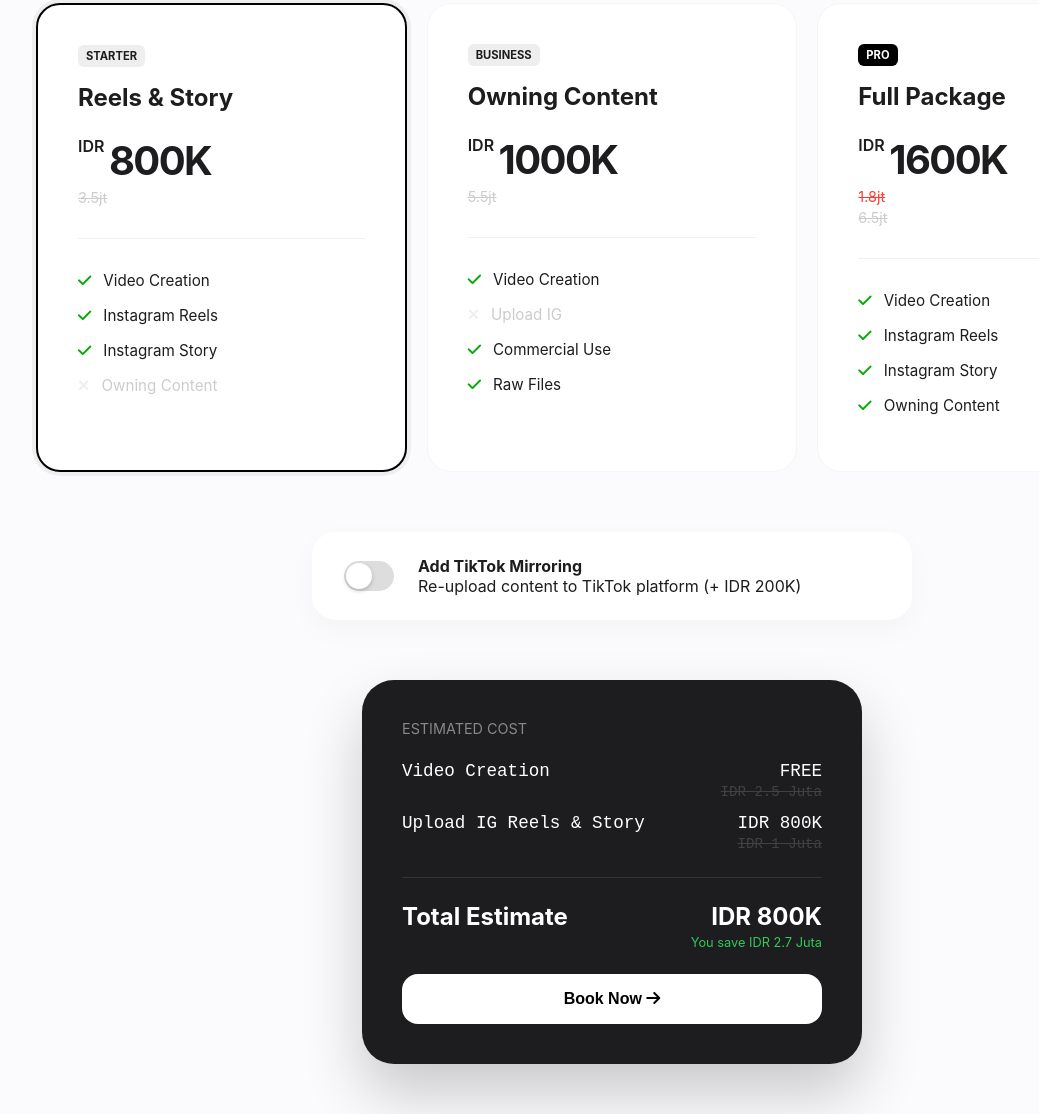
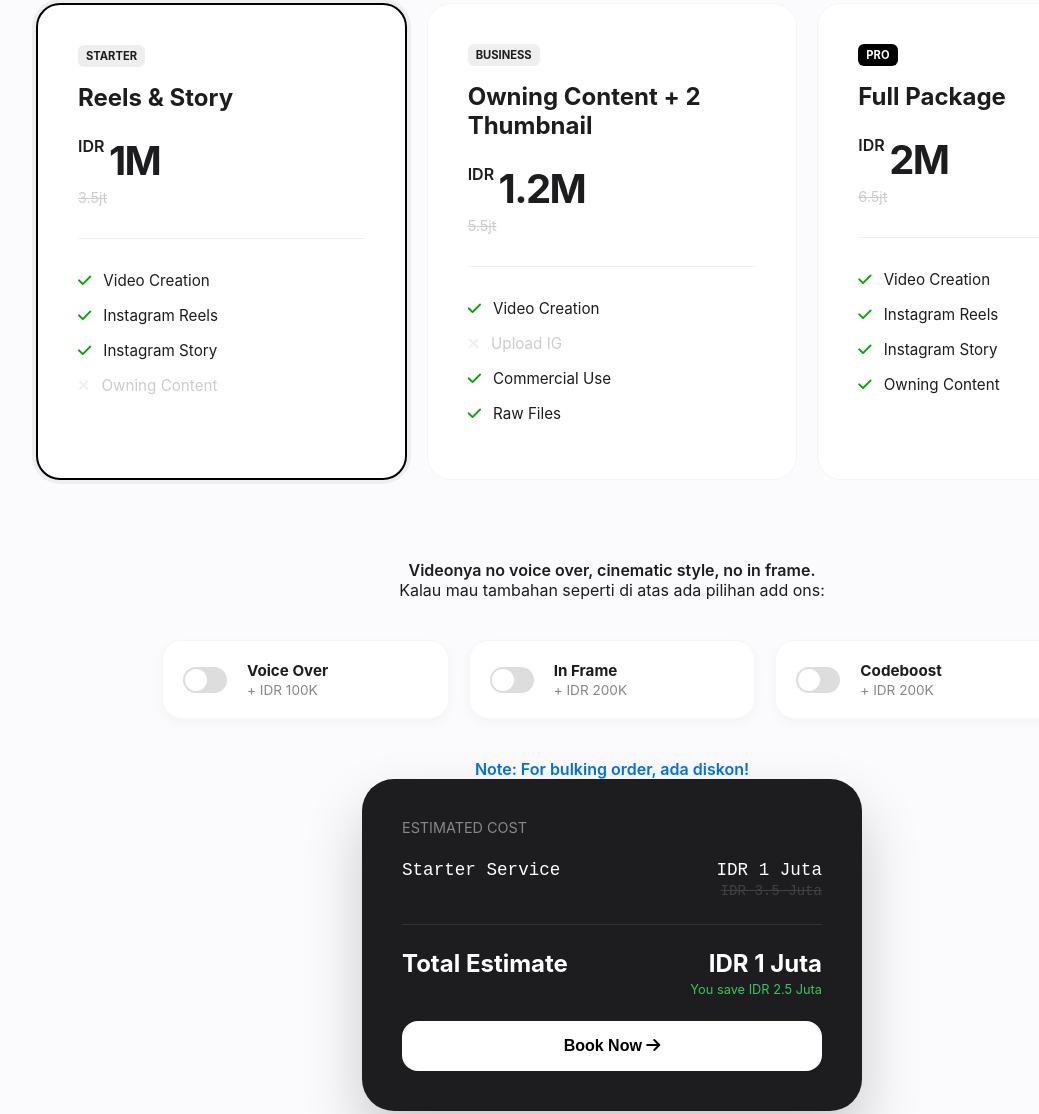
Before and after one commit to arifinrio95/dwslestari_lp, a plain HTML site: page index.html in a window 1280 px wide. Shown: the part 1909-3023 px from the top of the page, without its empty margins (28-1067 px from the left). Drawn offline with Linux system fonts and the light colour scheme.

Commit message:
Update pricing structure and add-ons

```diff
--- a/index.html
+++ b/index.html
@@ -155,7 +155,7 @@
                     </div>
                     <div class="price-display">
                         <span class="currency">IDR</span>
-                        <span class="amount">800K</span>
+                        <span class="amount">1M</span>
                         <span class="strike">3.5jt</span>
                     </div>
                     <ul class="feature-list">
@@ -170,11 +170,11 @@
                 <div class="price-column" id="card-package2" onclick="selectPackage('package2')">
                     <div class="col-head">
                         <span class="col-badge">Business</span>
-                        <h3>Owning Content</h3>
+                        <h3>Owning Content + 2 Thumbnail</h3>
                     </div>
                     <div class="price-display">
                         <span class="currency">IDR</span>
-                        <span class="amount">1000K</span>
+                        <span class="amount">1.2M</span>
                         <span class="strike">5.5jt</span>
                     </div>
                     <ul class="feature-list">
@@ -193,8 +193,7 @@
                     </div>
                     <div class="price-display">
                         <span class="currency">IDR</span>
-                        <span class="amount">1600K</span>
-                        <span class="strike" style="color: #FF3B30; text-decoration-color: #FF3B30;">1.8jt</span>
+                        <span class="amount">2M</span>
                         <span class="strike">6.5jt</span>
                     </div>
                     <ul class="feature-list">
@@ -206,16 +205,50 @@
                 </div>
             </div>
 
-            <!-- Addon Row -->
-            <div class="addon-row" id="tiktok-addon-section">
-                <div class="addon-toggle">
-                    <input type="checkbox" id="tiktok-addon" onchange="toggleTikTokAddon()">
-                    <label for="tiktok-addon"></label>
+            <!-- Service Details & Addons -->
+            <div class="pricing-header" style="margin-top: 80px; margin-bottom: 40px;">
+                <p style="font-weight: 600; color: var(--text-main);">Videonya no voice over, cinematic style, no in frame.</p>
+                <p>Kalau mau tambahan seperti di atas ada pilihan add ons:</p>
+            </div>
+
+            <div class="addons-grid">
+                <!-- Voice Over -->
+                <div class="addon-row-mini">
+                    <div class="addon-toggle">
+                        <input type="checkbox" id="addon-voiceover" onchange="calculateTotal()">
+                        <label for="addon-voiceover"></label>
+                    </div>
+                    <div class="addon-info">
+                        <h4>Voice Over</h4>
+                        <p>+ IDR 100K</p>
+                    </div>
                 </div>
-                <div class="addon-info">
-                    <h4>Add TikTok Mirroring</h4>
-                    <p>Re-upload content to TikTok platform (+ IDR 200K)</p>
+                <!-- In Frame -->
+                <div class="addon-row-mini">
+                    <div class="addon-toggle">
+                        <input type="checkbox" id="addon-inframe" onchange="calculateTotal()">
+                        <label for="addon-inframe"></label>
+                    </div>
+                    <div class="addon-info">
+                        <h4>In Frame</h4>
+                        <p>+ IDR 200K</p>
+                    </div>
                 </div>
+                <!-- Codeboost -->
+                <div class="addon-row-mini">
+                    <div class="addon-toggle">
+                        <input type="checkbox" id="addon-codeboost" onchange="calculateTotal()">
+                        <label for="addon-codeboost"></label>
+                    </div>
+                    <div class="addon-info">
+                        <h4>Codeboost</h4>
+                        <p>+ IDR 200K</p>
+                    </div>
+                </div>
+            </div>
+
+            <div style="text-align: center; margin-top: 20px; color: var(--accent-blue); font-weight: 600;">
+                Note: For bulking order, ada diskon!
             </div>
 
             <!-- Dashboard/Receipt -->
@@ -335,63 +368,42 @@
 
         const packages = {
             package1: {
-                name: "Paket IG Reels & Story",
-                hasIGReels: true,
+                name: "Paket Starter",
                 items: [
-                    { name: "Video Creation", normal: 2500000, promo: 0 },
-                    { name: "Upload IG Reels & Story", normal: 1000000, promo: 800000 }
+                    { name: "Starter Service", normal: 3500000, promo: 1000000 }
                 ],
                 totalNormal: 3500000,
-                totalPromo: 800000
+                totalPromo: 1000000
             },
             package2: {
-                name: "Paket Owning Content Only",
-                hasIGReels: false,
+                name: "Paket Bisnis (Owning + 2 Thumbnail)",
                 items: [
-                    { name: "Video Creation", normal: 2500000, promo: 0 },
-                    { name: "Owning Content", normal: 3000000, promo: 1000000 }
+                    { name: "Owning Content", normal: 3500000, promo: 0 },
+                    { name: "2 Thumbnail Photos", normal: 2000000, promo: 1200000 }
                 ],
                 totalNormal: 5500000,
-                totalPromo: 1000000
+                totalPromo: 1200000
             },
             package3: {
-                name: "Paket Lengkap",
-                hasIGReels: true,
+                name: "Paket Full",
                 items: [
-                    { name: "Video Creation", normal: 2500000, promo: 0 },
-                    { name: "Owning Content", normal: 3000000, promo: 1000000 },
-                    { name: "Upload IG Reels & Story", normal: 1000000, promo: 800000 }
+                    { name: "Full Package Service", normal: 6500000, promo: 2000000 }
                 ],
                 totalNormal: 6500000,
-                totalPromo: 1600000
+                totalPromo: 2000000
             }
         };
 
-        const tiktokAddon = {
-            name: "Mirroring TikTok",
-            normal: 200000,
-            promo: 200000
+        const addons = {
+            voiceover: { name: "Voice Over", price: 100000 },
+            inframe: { name: "In Frame", price: 200000 },
+            codeboost: { name: "Codeboost", price: 200000 }
         };
 
         function selectPackage(packageId) {
             document.querySelectorAll('.price-column').forEach(card => card.classList.remove('active'));
             document.getElementById('card-' + packageId).classList.add('active');
             selectedPackage = packageId;
-
-            const pkg = packages[packageId];
-            const addonSection = document.getElementById('tiktok-addon-section');
-            if (pkg.hasIGReels) {
-                addonSection.style.display = 'flex';
-            } else {
-                addonSection.style.display = 'none';
-                tiktokAddonEnabled = false;
-                document.getElementById('tiktok-addon').checked = false;
-            }
-            calculateTotal();
-        }
-
-        function toggleTikTokAddon() {
-            tiktokAddonEnabled = document.getElementById('tiktok-addon').checked;
             calculateTotal();
         }
 
@@ -401,15 +413,10 @@
             breakdownContainer.innerHTML = '';
 
             let totalNormal = pkg.totalNormal;
-            let totalPromo = pkg.totalPromo; // logic value
-
-            // Logic for visual sum (before extra bundle discount)
-            let visualSumPromo = 0;
+            let totalPromo = pkg.totalPromo;
 
             pkg.items.forEach(item => {
-                visualSumPromo += item.promo;
                 if (item.promo === 0 && item.normal > 0) {
-                    // Free item
                     breakdownContainer.innerHTML += `
                         <div class="dash-row">
                             <span>${item.name}</span>
@@ -418,7 +425,7 @@
                                 <span class="dash-strike" style="font-size: 0.8em; color: #666;">${formatCurrency(item.normal)}</span>
                             </div>
                         </div>`;
-                } else if (item.promo > 0) {
+                } else {
                     breakdownContainer.innerHTML += `
                         <div class="dash-row">
                             <span>${item.name}</span>
@@ -430,41 +437,25 @@
                 }
             });
 
-            if (tiktokAddonEnabled) {
-                totalNormal += tiktokAddon.normal;
-                totalPromo += tiktokAddon.promo;
-                visualSumPromo += tiktokAddon.promo;
-                breakdownContainer.innerHTML += `
+            // Addons logic
+            Object.keys(addons).forEach(addonId => {
+                const isChecked = document.getElementById('addon-' + addonId).checked;
+                if (isChecked) {
+                    const addon = addons[addonId];
+                    totalNormal += addon.price;
+                    totalPromo += addon.price;
+                    breakdownContainer.innerHTML += `
                         <div class="dash-row addon-active">
-                            <span>${tiktokAddon.name}</span>
+                            <span>${addon.name}</span>
                             <div style="text-align: right;">
-                                <span>${formatCurrency(tiktokAddon.promo)}</span><br>
-                                <span class="dash-strike" style="font-size: 0.8em; color: #666;">${formatCurrency(tiktokAddon.normal)}</span>
+                                <span>${formatCurrency(addon.price)}</span>
                             </div>
                         </div>`;
-            }
+                }
+            });
 
-            // Special Display for Package 3
-            if (selectedPackage === 'package3') {
-                // Force total promo to 1.6jt if no addon
-                // If addon is on, we add addon price to the 1.6 base
-                let baseTotal = 1600000;
-                let strikeTotal = 1800000;
-
-                if (tiktokAddonEnabled) {
-                    baseTotal += tiktokAddon.promo;
-                    strikeTotal += tiktokAddon.promo;
-                }
-
-                document.getElementById('total-promo').innerHTML = `
-                    <span style="display:block; font-size: 0.7em; text-decoration: line-through; color: #FF3B30;">${formatCurrency(strikeTotal)}</span>
-                    ${formatCurrency(baseTotal)}
-                `;
-            } else {
-                document.getElementById('total-promo').textContent = formatCurrency(totalPromo);
-            }
-
-            document.getElementById('total-saved').textContent = formatCurrency(totalNormal - (selectedPackage === 'package3' ? 1600000 + (tiktokAddonEnabled ? 200000 : 0) : totalPromo));
+            document.getElementById('total-promo').textContent = formatCurrency(totalPromo);
+            document.getElementById('total-saved').textContent = formatCurrency(totalNormal - totalPromo);
         }
 
         function formatCurrency(amount) {
@@ -478,7 +469,13 @@
             const pkg = packages[selectedPackage];
             let message = "Halo Kak Dwi, saya ingin ambil: " + pkg.name + ":\n";
             let total = pkg.totalPromo;
-            if (tiktokAddonEnabled) total += tiktokAddon.promo;
+            Object.keys(addons).forEach(addonId => {
+                if (document.getElementById('addon-' + addonId).checked) {
+                    const addon = addons[addonId];
+                    message += "+ Add-on: " + addon.name + "\n";
+                    total += addon.price;
+                }
+            });
             message += "Total: " + formatCurrency(total);
             const url = `https://wa.me/6282236257792?text=${encodeURIComponent(message)}`;
             window.open(url, '_blank');
--- a/style.css
+++ b/style.css
@@ -693,17 +693,30 @@ a {
 }
 
 
-/* Addon */
-.addon-row {
+/* Addons Grid */
+.addons-grid {
+    display: grid;
+    grid-template-columns: repeat(auto-fit, minmax(280px, 1fr));
+    gap: 20px;
+    max-width: 900px;
+    margin: 0 auto 40px;
+}
+
+.addon-row-mini {
     background: #fff;
-    border-radius: 24px;
-    padding: 24px 32px;
+    border-radius: 20px;
+    padding: 20px;
     display: flex;
     align-items: center;
-    gap: 24px;
-    max-width: 600px;
-    margin: 0 auto 60px;
-    box-shadow: 0 10px 30px rgba(0, 0, 0, 0.03);
+    gap: 20px;
+    box-shadow: 0 4px 12px rgba(0, 0, 0, 0.03);
+    border: 1px solid rgba(0, 0, 0, 0.03);
+    transition: transform 0.2s;
+}
+
+.addon-row-mini:hover {
+    transform: translateY(-2px);
+    box-shadow: 0 8px 20px rgba(0, 0, 0, 0.05);
 }
 
 .addon-toggle input {
@@ -711,8 +724,8 @@ a {
 }
 
 .addon-toggle label {
-    width: 50px;
-    height: 30px;
+    width: 44px;
+    height: 26px;
     background: #ddd;
     border-radius: 30px;
     display: block;
@@ -726,12 +739,11 @@ a {
     position: absolute;
     top: 2px;
     left: 2px;
-    width: 26px;
-    height: 26px;
+    width: 22px;
+    height: 22px;
     background: white;
     border-radius: 50%;
     transition: transform 0.3s cubic-bezier(0.18, 0.89, 0.32, 1.28);
-    box-shadow: 0 2px 4px rgba(0, 0, 0, 0.2);
 }
 
 .addon-toggle input:checked+label {
@@ -739,7 +751,17 @@ a {
 }
 
 .addon-toggle input:checked+label::after {
-    transform: translateX(20px);
+    transform: translateX(18px);
+}
+
+.addon-info h4 {
+    font-size: 0.95rem;
+    margin-bottom: 2px;
+}
+
+.addon-info p {
+    font-size: 0.85rem;
+    color: var(--text-muted);
 }
 
 
```
